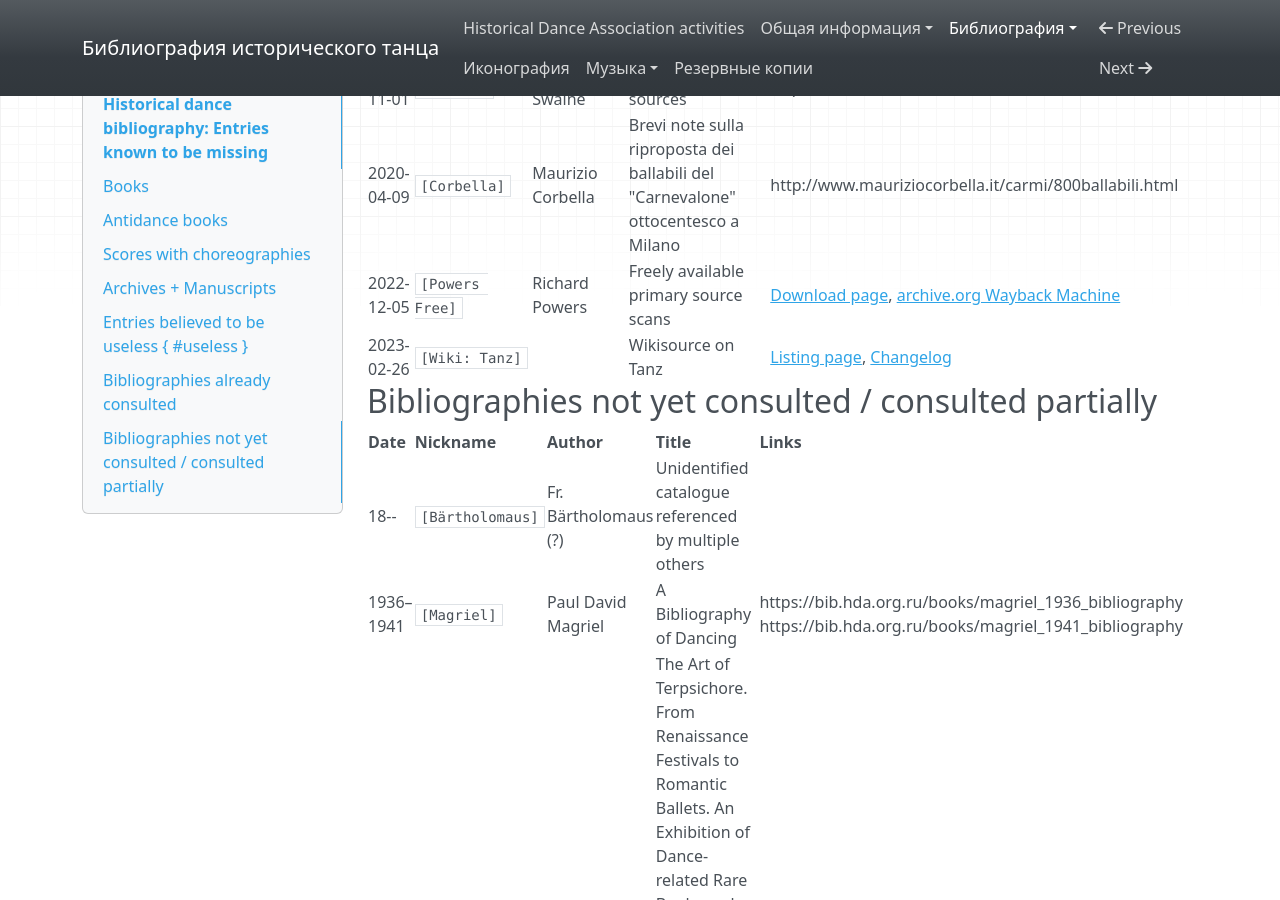
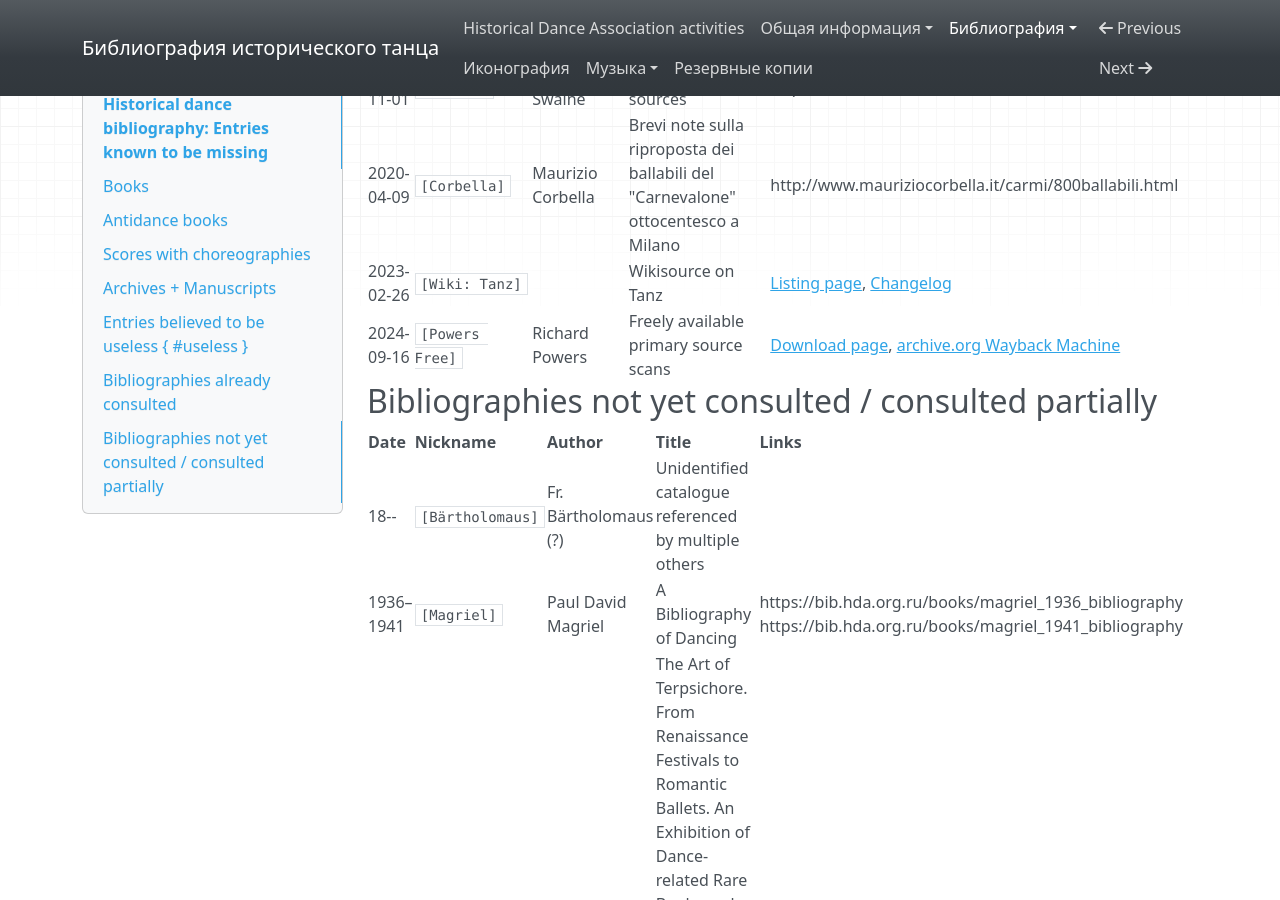
Before and after one commit to hda-technical/dancebooks, an MkDocs documentation site: the page built from docs/bib/missing.md, in a window 1280 px wide and 900 px high, scrolled down 75713 px. Built offline with MkDocs 1.6.1, drawn with Linux system fonts in a browser that asks for light colours; nearby versions of some CDN libraries.

Commit message:
Mark Richard Powers _Free Downloads_ section as reviewed on 2024-09-16

```diff
--- a/docs/bib/missing.md
+++ b/docs/bib/missing.md
@@ -752,8 +752,8 @@
 | 2014-08-06 | `[Cooper]` | Paul Cooper | Research papers contributed by Paul Cooper, #01–06 + #25 | https://www.regencydances.org/paper000.php |
 | 2019-11-01 | `[Swaine]` | Andrew Swaine | List of historical sources | https://andrewswaine.uk/sources |
 | 2020-04-09 | `[Corbella]` | Maurizio Corbella | Brevi note sulla riproposta dei ballabili del "Carnevalone" ottocentesco a Milano | http://www.mauriziocorbella.it/carmi/800ballabili.html |
-| 2022-12-05 | `[Powers Free]` | Richard Powers | Freely available primary source scans | [Download page](https://www.richardpowers.com/free-downloads), [archive.org Wayback Machine](https://web.archive.org/web/20230000000000*/https://www.richardpowers.com/free-downloads) |
 | 2023-02-26 | `[Wiki: Tanz]` | | Wikisource on Tanz | [Listing page](https://de.wikisource.org/wiki/Tanz), [Changelog](https://de.wikisource.org/w/index.php?title=Tanz&action=history) |
+| 2024-09-16 | `[Powers Free]` | Richard Powers | Freely available primary source scans | [Download page](https://www.richardpowers.com/free-downloads), [archive.org Wayback Machine](https://web.archive.org/web/20230000000000*/https://www.richardpowers.com/free-downloads) |
 
 ## Bibliographies not yet consulted / consulted partially
 
```
